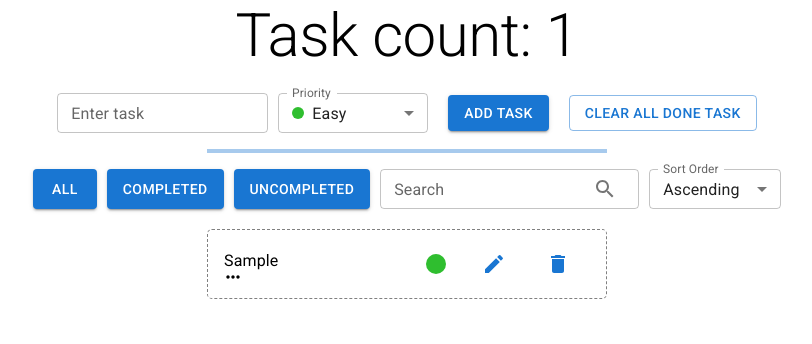
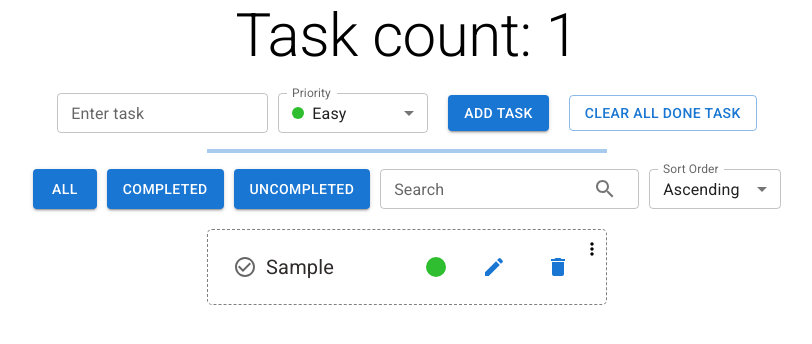
Before and after one commit to kittensgit/my-todo, a React (Create React App) app: page / in a window 1280 px wide. Both pictures are taken after typing "Sample" into the empty fields and a click on the button "ADD TASK". Shown: the top 344 px of the page, without its empty margins (233-1045 px from the left). Built offline with nearby package versions, Linux system fonts and the light colour scheme.

Commit message:
improve toggleTodo

```diff
--- a/src/components/Todo.jsx
+++ b/src/components/Todo.jsx
@@ -1,9 +1,11 @@
 import React, { useState } from 'react';
 import EditTodoForm from './EditTodoForm';
-import { Box, Button, Tooltip, Typography } from '@mui/material';
+import { Box, Button, Checkbox, Tooltip, Typography } from '@mui/material';
 import DeleteIcon from '@mui/icons-material/Delete';
 import EditIcon from '@mui/icons-material/Edit';
-import MoreHorizIcon from '@mui/icons-material/MoreHoriz';
+import MoreVertIcon from '@mui/icons-material/MoreVert';
+import CheckCircleOutlineIcon from '@mui/icons-material/CheckCircleOutline';
+import CheckCircleIcon from '@mui/icons-material/CheckCircle';
 
 const Todo = ({
     todo,
@@ -15,6 +17,10 @@ const Todo = ({
     updateTask,
 }) => {
     const [isEdit, setIsEdit] = useState(false);
+
+    const handleNameClick = () => {
+        toggleTodo(id);
+    };
 
     const toggleEdit = () => {
         setIsEdit(!isEdit);
@@ -48,21 +54,30 @@ const Todo = ({
                 />
             ) : (
                 <>
+                    <Box sx={{ display: 'flex', alignItems: 'center' }}>
+                        <Checkbox
+                            icon={<CheckCircleOutlineIcon />}
+                            checkedIcon={<CheckCircleIcon />}
+                            onClick={handleNameClick}
+                            checked={complete}
+                        />
                         <Typography
+                            sx={{ fontSize: '20px', color: '#2f2a2a' }}
                             className={complete ? 'complete' : ''}
-                        onClick={() => toggleTodo(id)}
+                            onClick={handleNameClick}
                             variant="subtitle1"
-                        gutterBottom
+                            role="button"
                         >
                             {tasks}
                         </Typography>
+                    </Box>
 
                     <Typography
                         variant="caption"
                         sx={{
                             position: 'absolute',
-                            bottom: 0,
-                            left: '11px',
+                            top: '5px',
+                            right: '0px',
                             padding: '4px',
                         }}
                     >
@@ -76,9 +91,9 @@ const Todo = ({
                                     ? new Date(todo.updatedAt).toLocaleString()
                                     : 'None'
                             }`}
-                            placement="bottom"
+                            placement="right"
                         >
-                            <MoreHorizIcon fontSize="small" />
+                            <MoreVertIcon fontSize="small" />
                         </Tooltip>
                     </Typography>
 
--- a/src/index.css
+++ b/src/index.css
@@ -16,7 +16,7 @@
     align-items: center;
     justify-content: space-between;
     border-radius: 5px;
-    padding: 15px;
+    padding: 20px;
     margin-top: 20px;
     width: 400px;
 }
@@ -24,6 +24,7 @@
 .complete {
     text-decoration: line-through;
     user-select: none;
+    opacity: 0.8;
 }
 
 .form {
```
Lines whose indentation alone changed are shown as unchanged.
